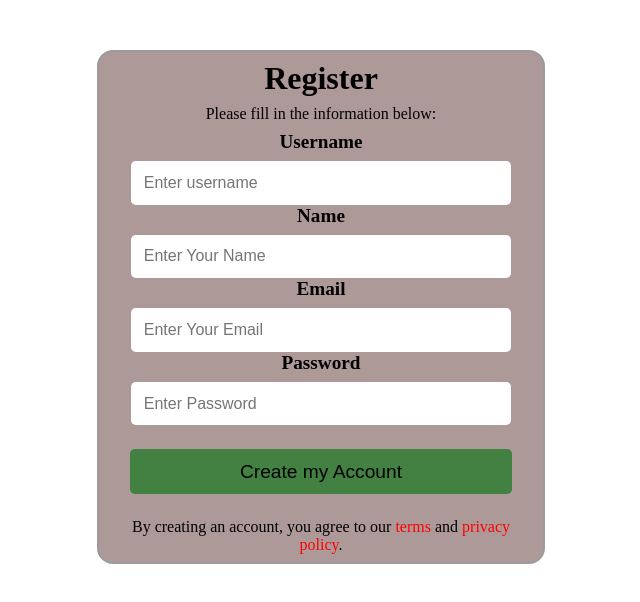
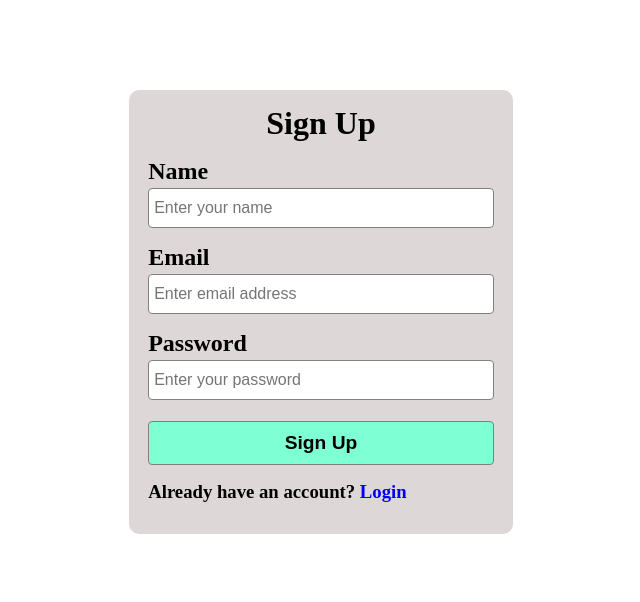
Before and after one commit to Sharique9199/blissworld, a React (Create React App) app: page /signup in a window 1280 px wide. Shown: the top 602 px of the page, without its empty margins (319-959 px from the left). Built offline with nearby package versions, Linux system fonts and the light colour scheme; no server answers.

Commit message:
loginAndSignUp

```diff
--- a/src/App.js
+++ b/src/App.js
@@ -13,16 +13,19 @@ import PageNotfound from './Page/PageNotFound/PageNotfound';
 import PopUpCart from './Page/PopUpCart/PopUpCart';
 import { usePopUp } from './context/popUp';
 import BgBlur from './components/bgBlur/BgBlur';
-import { useEffect, useRef } from 'react';
+import { useEffect, useRef, useState } from 'react';
 import AddToCart from './Page/AddToCart/AddToCart';
 import BagPopUp from './components/BagPopUp/BagPopUp';
 import Checkout from './Page/Checkout/Checkout';
 import Payment from './Page/Payment/Payment';
 import { Header } from './components/Header/Header';
+import {auth} from "./Firebase";
 
 import DummyHome from './Page/DummyHome/DummyHome';
 import Login from './components/LoginAndSignUp/Login';
 import { SignUp } from './components/LoginAndSignUp/SignUp';
+import { Register } from './components/SignAndLoginPage/Register';
+import { Submit } from './components/SignAndLoginPage/Submit';
 // import { SignIn } from './components/Login/SignIn';
 // import { SignUp } from './components/Login/SignUp';
 // import Login from './components/login/Login';
@@ -30,6 +33,21 @@ import { SignUp } from './components/LoginAndSignUp/SignUp';
 // import {Home} from './Page/Home/Home'
 // import {Header} from './components/Header/Header'
 function App() {
+
+
+  //firebase code
+  const [userName,setUserName] = useState("");
+
+  useEffect(()=>{
+auth.onAuthStateChanged((user)=>{
+  if(user){
+    setUserName(user.displayName);
+  }
+  console.log(user);
+},[]);
+  })
+
+
   const [popUpData, setPopUpData] = usePopUp();
 
   // console.log("App", popUpData);
@@ -48,24 +66,26 @@ function App() {
       {popUpData.showBg && <BgBlur />}
 
       <Routes>
-        <Route path='/' element={<Home />} />
+        <Route path='/' element={<Home userName={userName} />} />
 
 
-        <Route path='/skincare' element={<SkinCare />} />
-        <Route path="/bestseller" element={<BestSeller />} />
-        <Route path="/bodyhaircare" element={<BodyCare />} />
-        <Route path="/setkits" element={<SetKits />} />
-        <Route path="/sales" element={<Sales />} />
-        <Route path='/total-items' element={<AddToCart />} />
+        <Route path='/skincare' element={<SkinCare userName ={userName}/>} />
+        <Route path="/bestseller" element={<BestSeller userName={userName}/>} />
+        <Route path="/bodyhaircare" element={<BodyCare userName={userName}/>} />
+        <Route path="/setkits" element={<SetKits userName={userName}/>} />
+        <Route path="/sales" element={<Sales userName={userName}/>} />
+        <Route path='/total-items' element={<AddToCart userName={userName} />} />
 
 
 
 
-        <Route path='/sideshow' element={<BagPopUp />} />
-         <Route path='/checkout' element={<Checkout />} />
-        <Route path='/payment' element={<Payment />} />
-        <Route path='/login' element={<Login/>}/>
-        <Route path='/signup' element={<SignUp/>}/>
+        <Route path='/sideshow' element={<BagPopUp userName={userName}/>} />
+         <Route path='/checkout' element={<Checkout userName ={userName}/>} />
+        <Route path='/payment' element={<Payment userName={userName}/>} />
+        {/* <Route path='/login' element={<Login/>}/>
+        <Route path='/signup' element={<SignUp/>}/> */}
+        <Route path='/signup' element={<Register/>}/>
+       <Route path='/login' element={ <Submit/>}/>
 
         <Route path='*' element={<PageNotfound />} />
       </Routes>
--- a/src/Firebase.js
+++ b/src/Firebase.js
@@ -1,7 +1,6 @@
 // Import the functions you need from the SDKs you need
 import { initializeApp } from "firebase/app";
-import {getAuth,GoogleAuthProvider} from 'firebase/auth';
-// Import the functions you need from the SDKs you need
+import { getAuth } from "firebase/auth";
 
 // TODO: Add SDKs for Firebase products that you want to use
 // https://firebase.google.com/docs/web/setup#available-libraries
@@ -9,19 +8,18 @@ import {getAuth,GoogleAuthProvider} from 'firebase/auth';
 // Your web app's Firebase configuration
 // For Firebase JS SDK v7.20.0 and later, measurementId is optional
 const firebaseConfig = {
-  apiKey: "AIzaSyCrqZIC1Asj1J9z3mljpYTb9zFKjZqeDAw",
-  authDomain: "veganessclone-ca678.firebaseapp.com",
-  projectId: "veganessclone-ca678",
-  storageBucket: "veganessclone-ca678.appspot.com",
-  messagingSenderId: "253688942454",
-  appId: "1:253688942454:web:07e69d68a376427630f457",
-  measurementId: "G-Z90EB6P38H"
+  apiKey: "AIzaSyDC5Wt8UDGNXaMoImX40WWKtC7tp-yvpIg",
+  authDomain: "blissworld-423b8.firebaseapp.com",
+  projectId: "blissworld-423b8",
+  storageBucket: "blissworld-423b8.appspot.com",
+  messagingSenderId: "813501336520",
+  appId: "1:813501336520:web:d5742a22924dde7051cefd",
+  measurementId: "G-5QB5MDNLDY"
 };
 
 // Initialize Firebase
 const app = initializeApp(firebaseConfig);
-const auth=getAuth(app);
-// const analytics = getAnalytics(app);
-const provider=new GoogleAuthProvider();
-export {auth,provider}
-// const analytics = getAnalytics(app);
+
+
+const auth=getAuth();
+export {app,auth};
--- a/src/Page/Checkout/Checkout.jsx
+++ b/src/Page/Checkout/Checkout.jsx
@@ -3,7 +3,8 @@ import Layout from '../../Layout'
 import style from './Checkout.module.css'
 import CheckoutItemList from '../../components/CheckoutItemList/CheckoutItemList'
 import { useCart } from '../../context/cart'
-import { usePopUp } from '../../context/popUp'
+import { usePopUp } from '../../context/popUp';
+import loader from '../../images/loader.gif';
 
 const Checkout = () => {
     const [popUpData, setPopupData] = usePopUp();
--- /dev/null
+++ b/src/components/SignAndLoginPage/Register.jsx
@@ -0,0 +1,71 @@
+import React from 'react'
+import { Link,useNavigate } from 'react-router-dom'
+import {useState} from "react";
+// import "./Login.css";
+import './Submit.css'
+import {createUserWithEmailAndPassword,updateProfile} from 'firebase/auth';
+import {auth} from '../../Firebase';
+
+
+
+export const Register = () => {
+    const navigate=useNavigate();
+    const [errorMessage,setErrorMessage]=useState("");
+    const [submitButtonDisable,setSubmitButtonDisable]=useState(false);
+    const [values, setValues]=useState({
+      name:"",
+      email:"",
+      password:""
+    })
+    const handleSubmit=()=>{
+        if(!values.name || !values.email || !values.password){
+          setErrorMessage('Fill all the fields');
+          return;
+        }
+        setErrorMessage("");
+        setSubmitButtonDisable(true);
+        createUserWithEmailAndPassword(auth,values.email,values.password)
+        .then((res)=>{
+
+          // console.log(res);
+          setSubmitButtonDisable(false);
+          const user=res.user;
+          updateProfile(user,{
+            displayName:values.name,
+          })
+          navigate("/");
+        })
+        .catch((err)=>{
+          setSubmitButtonDisable(false);
+          setErrorMessage(err.message);
+          console.log("error",err.message);
+        });
+        // console.log(values)
+      }
+      return (
+        <div className='upperbox'>
+        <div className='box'>
+          <h1>Sign Up</h1>
+        </div>
+        <div className='box'>
+                  <label htmlFor='name'>Name</label>
+                  <input type='text' placeholder='Enter your name' id='name' required onChange={(event)=>setValues((prev)=>({...prev, name:event.target.value}))}/>
+              </div>
+              <div className='box'>
+                  <label htmlFor='email'>Email</label>
+                  <input type='email' placeholder='Enter email address' id='email' required onChange={(event)=>setValues((prev)=>({...prev, email:event.target.value}))}/>
+              </div>
+              <div className='box'>
+              <label htmlFor='password'>Password</label>
+              <input type='password' placeholder='Enter your password' id='password' required onChange={(event)=>setValues((prev)=>({...prev, password:event.target.value}))}/>
+          </div>
+          <h4 className='error'>{errorMessage}</h4>
+          <div className='box'>
+              <button type='submit' onClick={handleSubmit} disabled={submitButtonDisable}>Sign Up</button>
+          </div>
+
+          <div className='box'>
+              <h3>Already have an account? <Link to="/login">Login</Link></h3>
+          </div>
+      </div>
+      )}
--- /dev/null
+++ b/src/components/SignAndLoginPage/Submit.css
@@ -0,0 +1,52 @@
+.upperbox{
+    margin-top: 90px;
+    background-color: rgb(222, 215, 215);
+    width: 30%;
+    margin-left: 35%;
+    min-height: 400px;
+    border-radius: 10px;
+    color: black;
+ display: flex;
+ flex-direction: column;
+ justify-content: center;
+ padding: 15px 0px;
+ }
+
+ .box{
+    display: flex;
+    flex-direction: column;
+    width: 90%;
+    margin-left: 5%;
+    margin-bottom: 16px;
+
+ }
+ .box label{
+     font-size: 1.5rem;
+     margin-bottom: 3px;
+ }
+ .box input{
+    padding: 10px 5px;
+    border-radius: 4px;
+    font-size: 1rem;
+    outline: none;
+    border: 1px solid gray;
+ }
+ .error{
+    text-align: center;
+    color: red;
+    padding: 0 0 5px 0;
+}
+ .box button{
+     padding: 10px 5px;
+     border-radius: 4px;
+     font-size: 1.2rem;
+     font-weight: 700;
+     background-color: aquamarine;
+     border: 1px solid gray;
+ }
+ .box h1{
+     text-align: center;
+ }
+ button:disabled{
+     background-color: gray;
+ }
--- /dev/null
+++ b/src/components/SignAndLoginPage/Submit.jsx
@@ -0,0 +1,65 @@
+import React, {useState} from 'react'
+// import "./Login.css";
+import {Link,useNavigate} from "react-router-dom"
+import './Submit.css'
+import {auth} from '../../Firebase';
+import { signInWithEmailAndPassword } from 'firebase/auth';
+
+
+export const Submit = () => {
+    const navigate=useNavigate();
+    const [errorMessage,setErrorMessage]=useState("");
+    const [submitButtonDisable,setSubmitButtonDisable]=useState(false);
+    const [values, setValues]=useState({
+
+      email:"",
+      password:""
+    })
+    const handleSubmit=()=>{
+        if( !values.email || !values.password){
+          setErrorMessage('Fill all the fields');
+          return;
+        }
+        setErrorMessage("");
+        setSubmitButtonDisable(true);
+        signInWithEmailAndPassword(auth,values.email,values.password)
+        .then((res)=>{
+
+          console.log(res);
+          setSubmitButtonDisable(false);
+          const user=res.user;
+          console.log(user);
+
+          navigate("/");
+        })
+        .catch((err)=>{
+          setSubmitButtonDisable(false);
+          setErrorMessage(err.message);
+          console.log("error",err.message);
+        });
+        // console.log(values)
+      }
+      return (
+        <div className='upperbox'>
+          <div className='box'>
+            <h1>Login</h1>
+          </div>
+                <div className='box'>
+                    <label htmlFor='email'>Email</label>
+                    <input type='email' placeholder='Enter email address' id='email' required onChange={(event)=>setValues((prev)=>({...prev, email:event.target.value}))}/>
+                </div>
+                <div className='box'>
+                    <label htmlFor='password'>Password</label>
+                    <input type='password' placeholder='Enter email address' id='password' required onChange={(event)=>setValues((prev)=>({...prev, password:event.target.value}))}/>
+                </div>
+                <h4 className='error'>{errorMessage}</h4>
+            <div className='box'>
+                <button type='submit' onClick={handleSubmit} disabled={submitButtonDisable}>Login</button>
+            </div>
+            <div className='box'>
+                <h3>Already have an account? <Link to="/signup">Sign up</Link></h3>
+            </div>
+        </div>
+
+
+  )}
```
Also changed, not shown: src/Page/Payment/Payment.jsx (line endings or trailing spaces), src/components/CartItems/CartItems.jsx (line endings or trailing spaces), src/images/loader.jpg (added).
